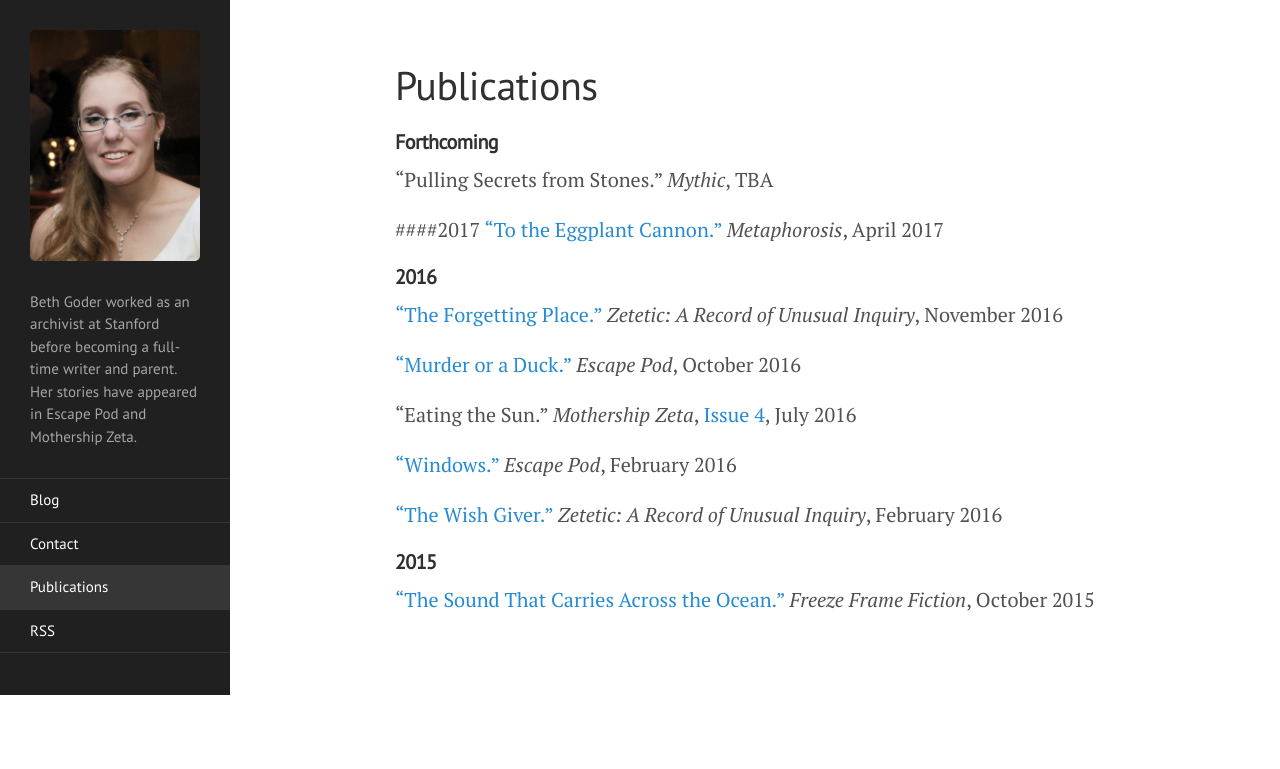
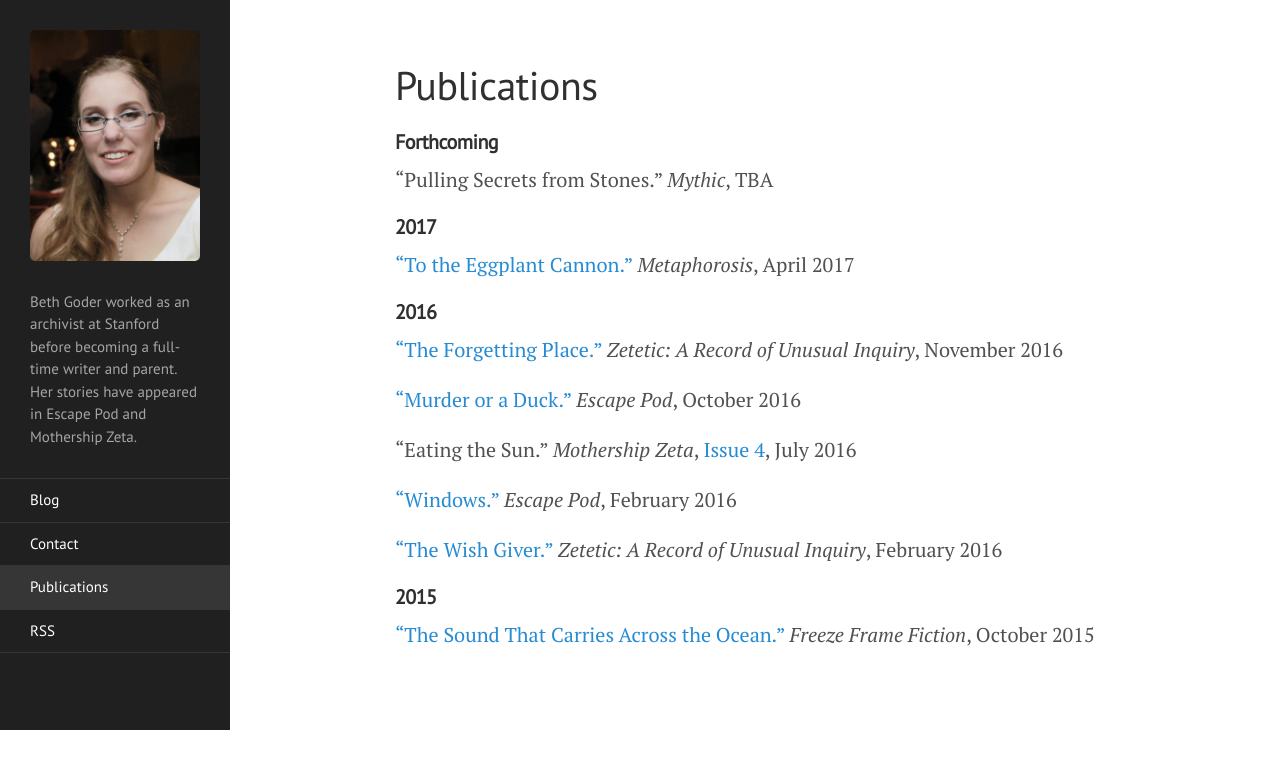
Before and after one commit to BethGoder/BethGoder.github.io, a Jekyll site: the page built from pubs.md, in a window 1280 px wide. Shown: the top 769 px of the page. Built offline with Jekyll 4.4.1, drawn with Linux system fonts in a browser that asks for light colours.

Commit message:
Update pubs.md

```diff
--- a/pubs.md
+++ b/pubs.md
@@ -10,7 +10,7 @@ permalink: /publications/
 "Pulling Secrets from Stones." _Mythic_, TBA
 
 
-####2017
+#### __2017__
 ["To the Eggplant Cannon." ](http://magazine.metaphorosis.com/story/2017/to-the-eggplant-cannon-beth-goder/)  _Metaphorosis_, April 2017
 
 
```
